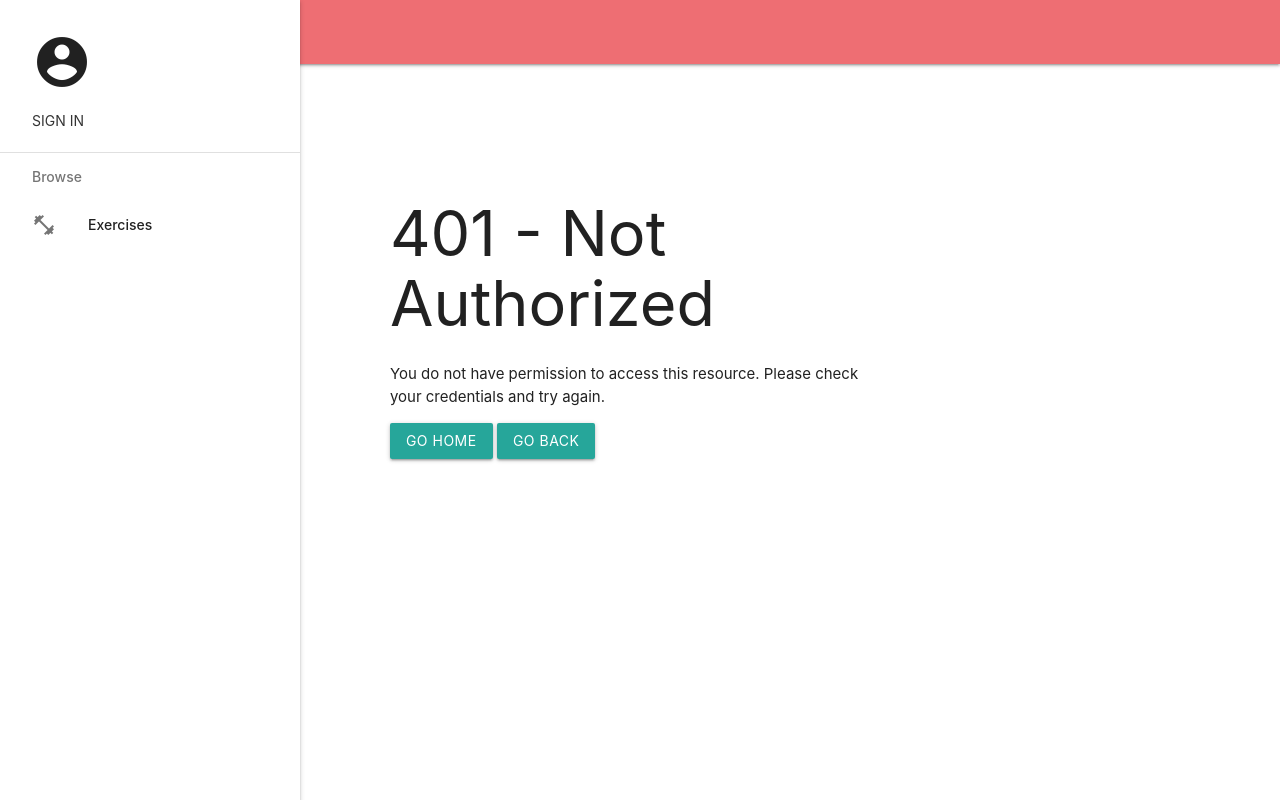
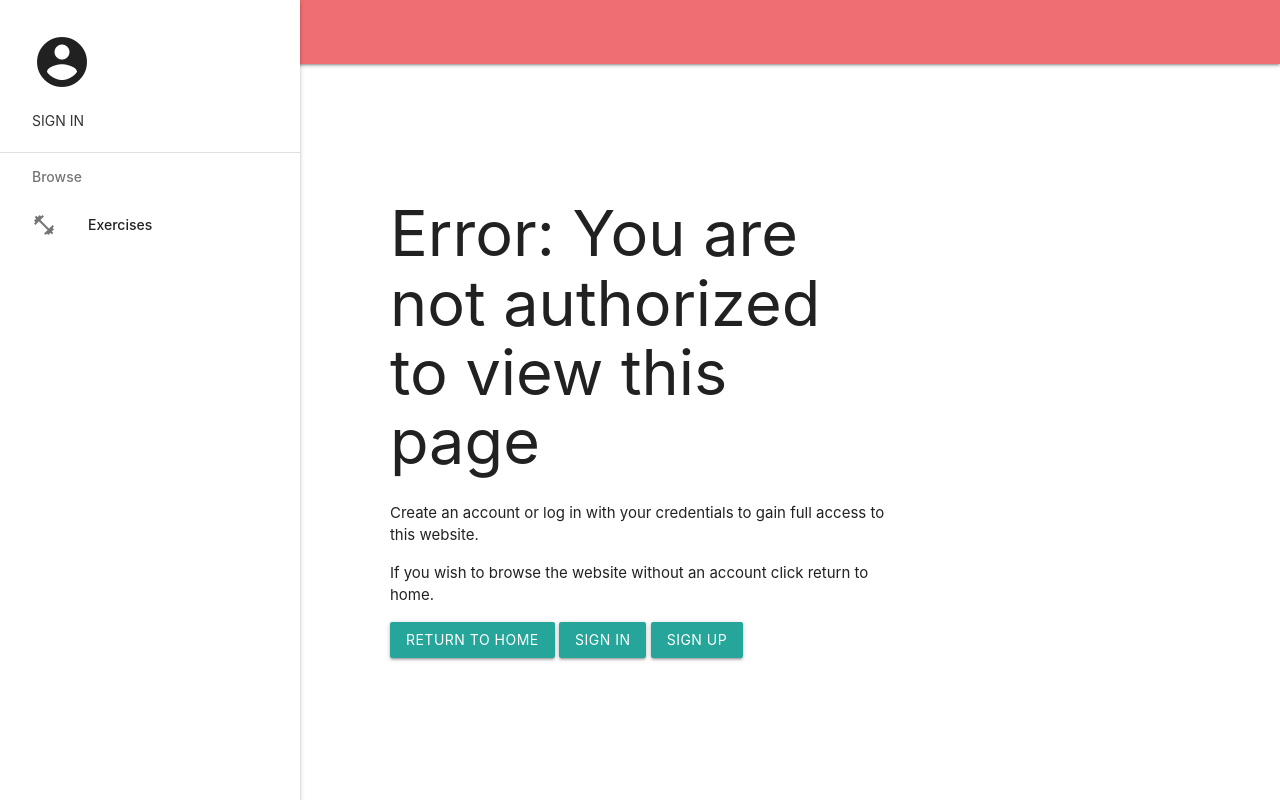
Before and after one commit to Tyrell-Lewis/Internal-Server-Error-1, a Flask app: template App/templates/401.html in a window 1280 px wide. Run offline with Flask 3, Linux system fonts and the light colour scheme; the template is opened without the code that fills it, so the values that code supplies are empty.

Commit message:
redirects to error page when user is not signed in

```diff
--- a/App/templates/401.html
+++ b/App/templates/401.html
@@ -9,13 +9,14 @@
     <div class="row" style="margin-top: 10%;">
         <div class="col s12 m10 offset-m1">
             <div class="card-content">
-                <h1>401 - Not Authorized</h1>
-                <p>You do not have permission to access this resource. Please check your credentials and try again.</p>
-                <p>{{error}}</p>
+                <h1>Error: You are not authorized to view this page</h1>
+                <p>Create an account or log in with your credentials to gain full access to this website.</p>
+                <p>If you wish to browse the website without an account click return to home.</p>
             </div>
             <div class="card-action">
-                <a href="/" class="waves-effect waves-light btn">Go Home</a>
-                <a href="javascript:history.back()" class="waves-effect waves-light btn">Go Back</a>
+                <a href="/" class="waves-effect waves-light btn">Return to Home</a>
+                <a href="/login" class="waves-effect waves-light btn">Sign In</a>
+                <a href="/signup" class="waves-effect waves-light btn">Sign Up</a>
             </div>
         </div>
     </div>
--- a/App/templates/exercises.html
+++ b/App/templates/exercises.html
@@ -64,9 +64,7 @@
               {% endif %}
             </div>
             <div class="card-action">
-              <form method = "POST" action = "/workout/{{exercise.id}}">
-                <button class = "btn red">Add Exercise</button>
-              </form>
+              <a href = "/workouts">Add</a>
             </div>
           </div>
         </div>
--- a/App/views/workout.py
+++ b/App/views/workout.py
@@ -8,6 +8,7 @@ from App.controllers import (getAllWorkouts)
 workout_views = Blueprint('workout_views', __name__, template_folder='../templates')
 
 @workout_views.route('/workouts', methods =['GET'])
+@jwt_required()
 def getWorkoutPage():
     workouts = getAllWorkouts()
     return render_template('workouts.html', workouts = workouts)
```
